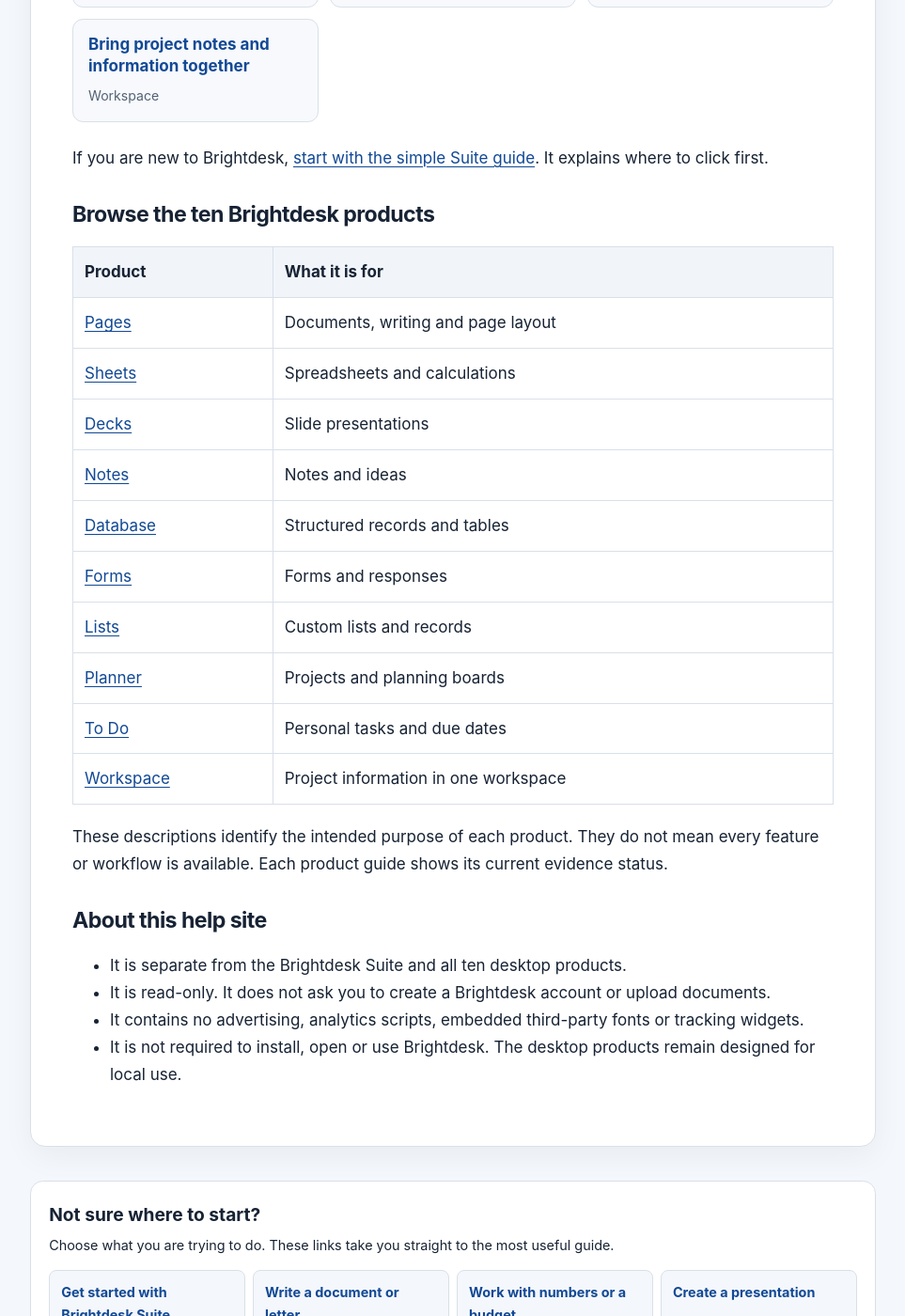
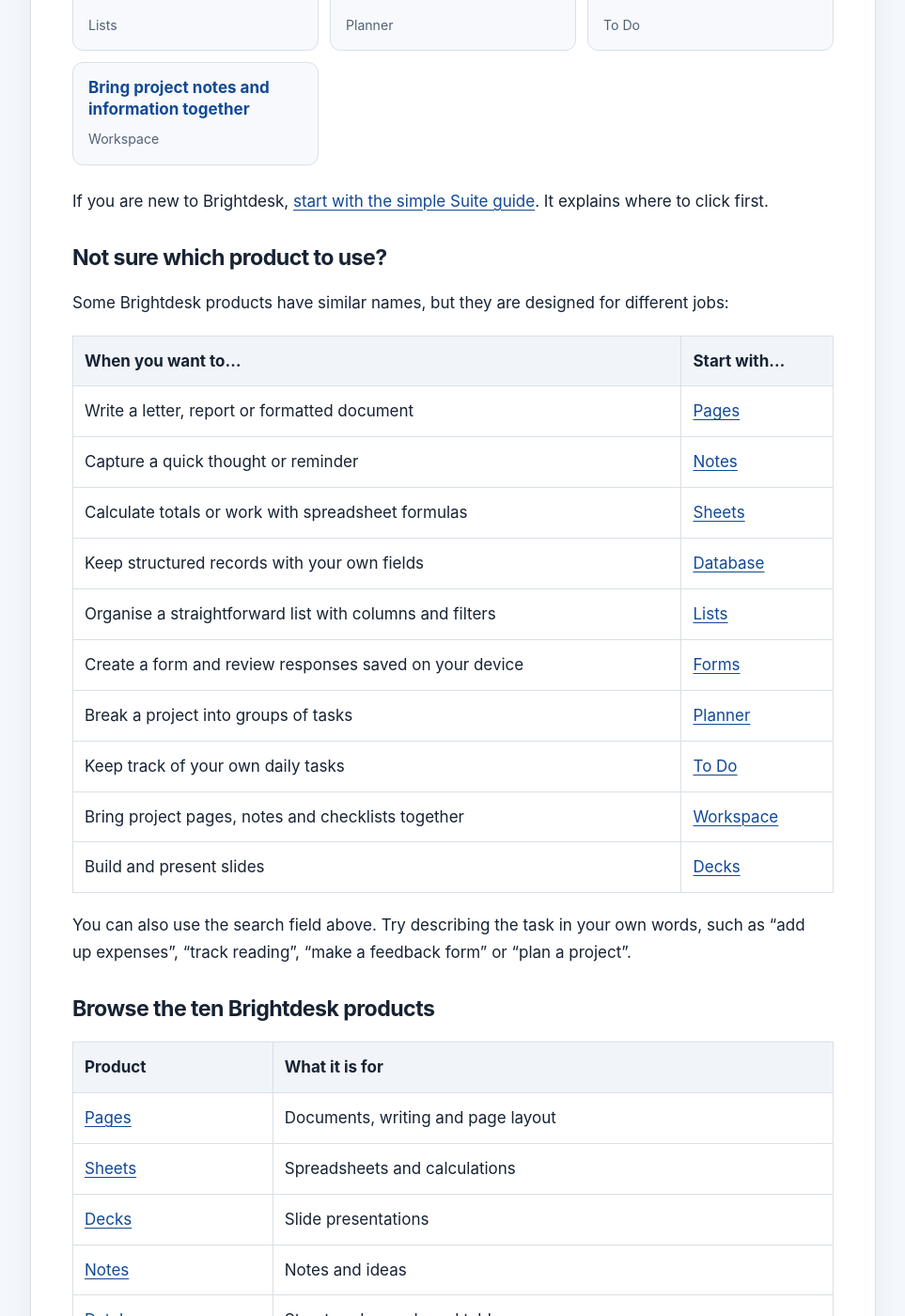
Before and after one commit to conz20/Brightdesk-Wiki, a Jekyll site: the page built from docs/index.md, in a window 1280 px wide and 1400 px high, scrolled down 1776 px. Shown: the whole window at 94% size, without its empty margins (158-1121 px from the left). Built offline with Jekyll 4.4.1, drawn with Linux system fonts in a browser that asks for light colours; some of the changed text lies outside the part shown.

Commit message:
docs(help): explain help-only links and guide choices

```diff
--- a/docs/index.md
+++ b/docs/index.md
@@ -26,7 +26,9 @@ Use the search field at the top of this page to search the instructions and exam
 
 At the bottom of every page, choose one of the suggested tasks if you are not sure which product to open.
 
-Each guide includes a plain-English description, numbered steps and a small example with the expected result. Guide status tells you whether the steps have been checked in the running product.
+Each guide explains what to do in plain English, one step at a time. It includes worked examples and the result you should see, plus notes about current limits and common questions. Follow the instructions while using Brightdesk on your computer.
+
+**These links open help pages only. They do not launch Brightdesk Suite or any of its applications.**
 ## What are you trying to do?
 
 You do not need to know which Brightdesk product to choose. Start with the task:
@@ -45,6 +47,25 @@ You do not need to know which Brightdesk product to choose. Start with the task:
 </ul>
 
 If you are new to Brightdesk, [start with the simple Suite guide](customer-start-here.html). It explains where to click first.
+
+## Not sure which product to use?
+
+Some Brightdesk products have similar names, but they are designed for different jobs:
+
+| When you want to… | Start with… |
+| --- | --- |
+| Write a letter, report or formatted document | [Pages](products/pages.html) |
+| Capture a quick thought or reminder | [Notes](products/notes.html) |
+| Calculate totals or work with spreadsheet formulas | [Sheets](products/sheets.html) |
+| Keep structured records with your own fields | [Database](products/database.html) |
+| Organise a straightforward list with columns and filters | [Lists](products/lists.html) |
+| Create a form and review responses saved on your device | [Forms](products/forms.html) |
+| Break a project into groups of tasks | [Planner](products/planner.html) |
+| Keep track of your own daily tasks | [To Do](products/to-do.html) |
+| Bring project pages, notes and checklists together | [Workspace](products/workspace.html) |
+| Build and present slides | [Decks](products/decks.html) |
+
+You can also use the search field above. Try describing the task in your own words, such as “add up expenses”, “track reading”, “make a feedback form” or “plan a project”.
 
 ## Browse the ten Brightdesk products
 
```
